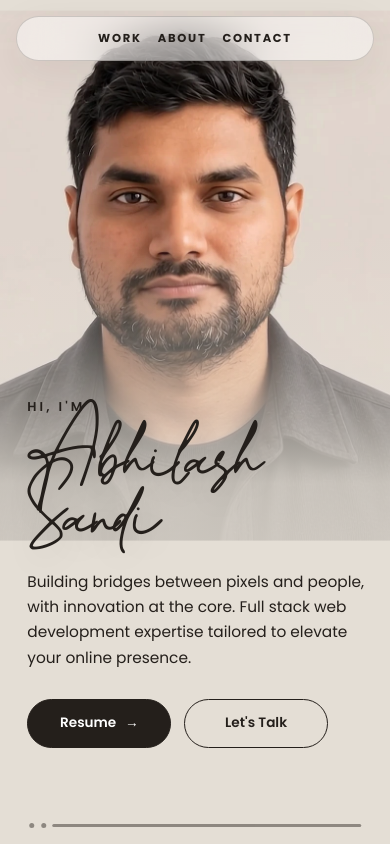
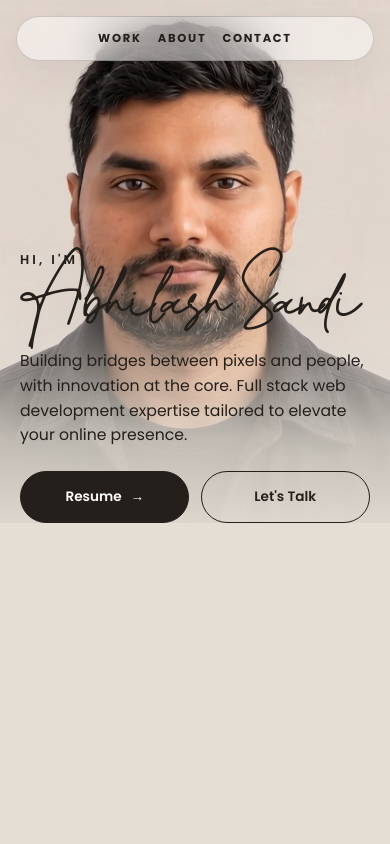
Before and after one commit to abhilashsandi/abhilashsandi.github.io, a React (Create React App) app: page / in a window 390 px wide. Shown: the top 844 px of the page. Built offline with nearby package versions, Linux system fonts and the light colour scheme; a web font is replaced by a local one.

Commit message:
fix: separate mobile hero portrait and copy

```diff
--- a/src/components/Landing/Landing.css
+++ b/src/components/Landing/Landing.css
@@ -13,5 +13,88 @@
 .cursor-hero__character img,.cursor-hero__character canvas{position:absolute;width:100%;height:100%;object-fit:cover;object-position:center}.cursor-hero__character canvas{opacity:0}.cursor-hero__character.is-ready canvas{opacity:1}.cursor-hero__character.is-ready img{opacity:0}
 .cursor-hero__cursor{pointer-events:none;position:fixed;z-index:999;top:-7px;left:-7px;width:14px;height:14px;border:1px solid rgba(255,255,255,.95);border-radius:50%;box-shadow:0 0 0 8px rgba(255,255,255,.16),0 0 26px rgba(255,255,255,.9);will-change:transform}
 .cursor-hero__hint{position:absolute;z-index:3;right:2rem;bottom:1.8rem;margin:0;font-size:.66rem;font-weight:600;letter-spacing:.16em;text-transform:uppercase;opacity:.52}
-@media(max-width:760px){.cursor-hero{min-height:780px}.cursor-hero::after{background:linear-gradient(0deg,rgba(228,222,213,.98) 0%,rgba(228,222,213,.85) 38%,rgba(228,222,213,0) 70%)}.cursor-hero__nav{top:1rem;width:calc(100% - 2rem);justify-content:center}.cursor-hero__character{height:68%;transform:translateY(2%)}.cursor-hero__character img,.cursor-hero__character canvas{object-position:50% 30%}.cursor-hero__copy{right:1.5rem;bottom:2rem;width:auto}.cursor-hero__copy h1{font-size:clamp(4rem,19vw,6rem)}.cursor-hero__bio{max-width:32rem;margin-top:1.4rem}.cursor-hero__hint{display:none}}
+@media(max-width:760px){
+  .cursor-hero{
+    display:grid;
+    grid-template-rows:minmax(32rem,62svh) auto;
+    min-height:100svh;
+    padding:0 1.25rem 2.5rem;
+    overflow:hidden;
+  }
+  .cursor-hero::after{
+    background:linear-gradient(0deg,var(--studio) 0%,rgba(228,222,213,.99) 36%,rgba(228,222,213,.82) 48%,rgba(228,222,213,0) 70%);
+  }
+  .cursor-hero__nav{
+    top:1rem;
+    width:calc(100% - 2rem);
+    justify-content:center;
+  }
+  .cursor-hero__character{
+    height:min(62svh,35rem);
+    transform:none;
+  }
+  .cursor-hero__character img,
+  .cursor-hero__character canvas{
+    object-position:50% 18%;
+  }
+  .cursor-hero__copy{
+    position:relative;
+    inset:auto;
+    z-index:3;
+    align-self:end;
+    width:100%;
+    padding-top:1.15rem;
+  }
+  .cursor-hero__eyebrow{
+    margin-bottom:.45rem;
+  }
+  .cursor-hero__copy h1{
+    max-width:100%;
+    font-size:clamp(3.7rem,17vw,5.7rem);
+    line-height:.78;
+  }
+  .cursor-hero__bio{
+    max-width:32rem;
+    margin-top:1.3rem;
+    font-size:.98rem;
+    line-height:1.58;
+  }
+  .cursor-hero__actions{
+    gap:.7rem;
+    margin-top:1.45rem;
+  }
+  .cursor-hero__actions a{
+    flex:1 1 9rem;
+    min-height:3.25rem;
+  }
+  .cursor-hero__hint{display:none}
+}
+@media(max-width:380px){
+  .cursor-hero{
+    grid-template-rows:minmax(29rem,59svh) auto;
+    padding-inline:.9rem;
+  }
+  .cursor-hero__nav{
+    width:calc(100% - 1.4rem);
+    gap:.85rem;
+    padding:.75rem .9rem;
+  }
+  .cursor-hero__nav a{
+    font-size:.66rem;
+    letter-spacing:.12em;
+  }
+  .cursor-hero__character{
+    height:min(59svh,32rem);
+  }
+  .cursor-hero__copy h1{
+    font-size:clamp(3.45rem,17vw,4.6rem);
+  }
+  .cursor-hero__bio{
+    font-size:.92rem;
+  }
+  .cursor-hero__actions a{
+    min-width:0;
+    padding-inline:.9rem;
+  }
+}
 @media(pointer:coarse),(prefers-reduced-motion:reduce){.cursor-hero__cursor,.cursor-hero__hint{display:none}}
```
